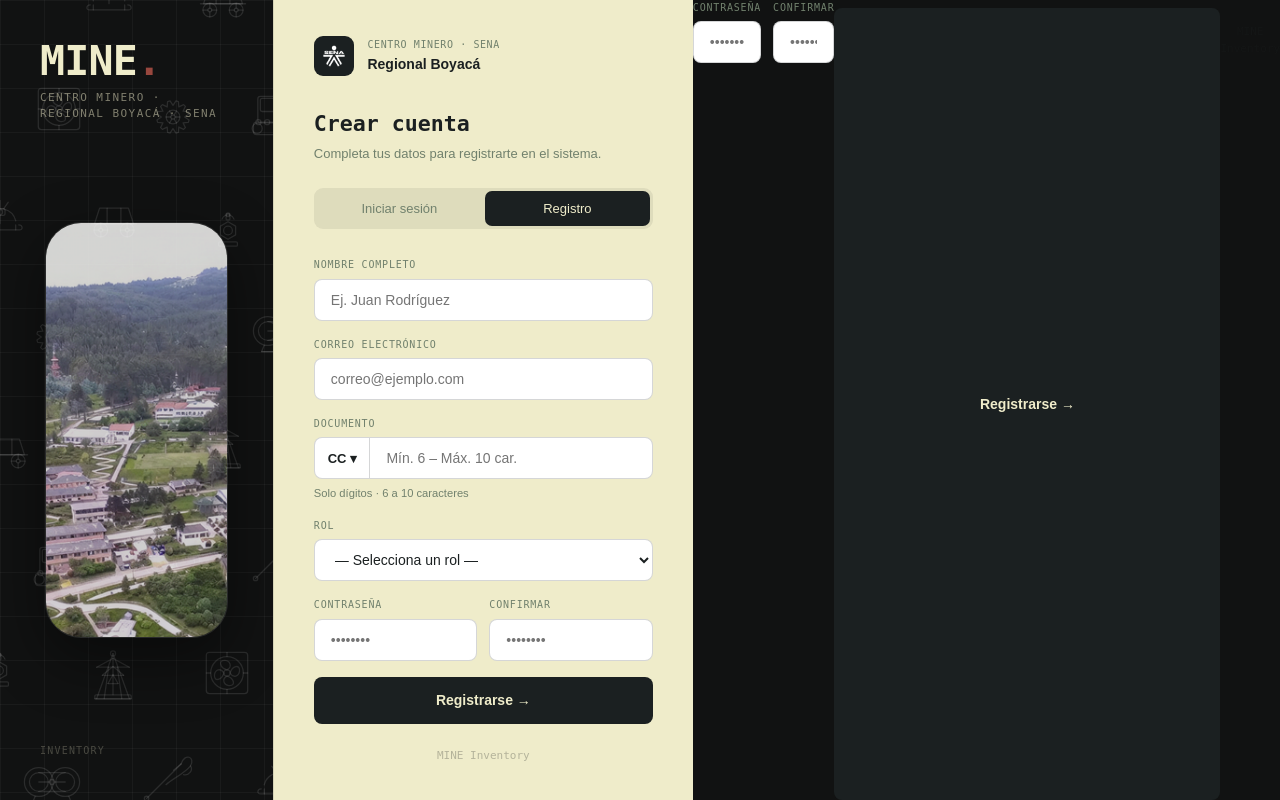
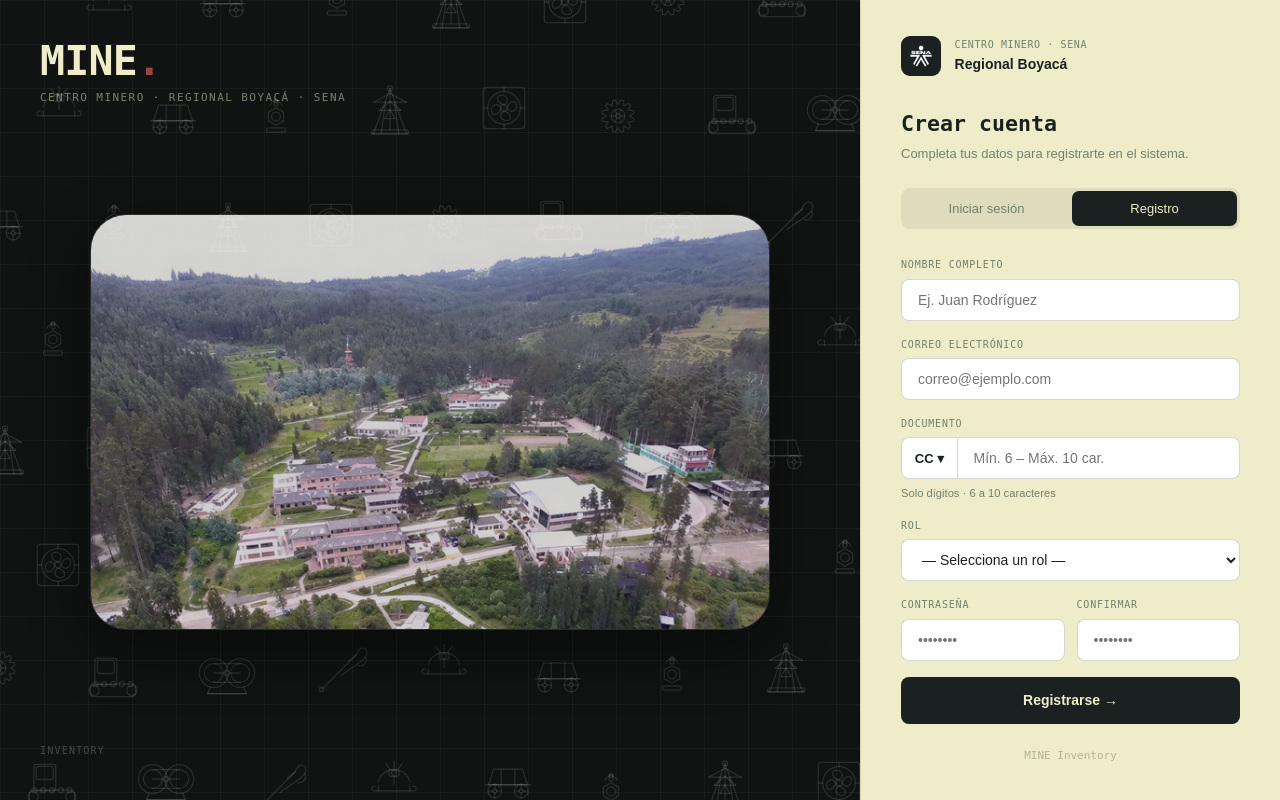
Before and after one commit to pipe732/mine-inventory, a Django app: template usuario/templates/registro.html in a window 1280 px wide. Run offline with Django 5.2, Linux system fonts and the light colour scheme; the template is opened without the code that fills it, so the values that code supplies are empty.

Commit message:
flix: usuario

```diff
--- a/usuario/templates/registro.html
+++ b/usuario/templates/registro.html
@@ -1,5 +1,5 @@
 {% load static %}
-<!doctype html>
+<!DOCTYPE html>
 <html lang="es">
   <head>
     <meta charset="UTF-8" />
@@ -13,7 +13,9 @@
       <canvas id="mineCanvas"></canvas>
 
       <div class="left-content">
-      <div class="brand-text">MINE<span>.</span></div>
+        <div class="brand-text">
+          MINE<span>.</span>
+        </div>
         <div class="brand-sub">Centro Minero · Regional Boyacá · SENA</div>
       </div>
 
@@ -22,13 +24,10 @@
       </div>
 
       <div class="left-content">
-      <span class="corner-note">Inventory </span>
+        <span class="corner-note">Inventory</span>
       </div>
     </div>
-
-
     <div class="right-panel">
-
       <div class="logo-row">
         <div class="logo-box">
           <img src="{% static 'img/Logo-del-sena-Verde-150x150-removebg-preview.png' %}" alt="SENA" />
@@ -49,8 +48,16 @@
 
       {% if messages %}
         {% for message in messages %}
-        <div class="alert-mine {% if message.tags == 'error' %}error{% else %}success{% endif %}">
-          {% if message.tags == 'error' %}⚠{% else %}✓{% endif %} {{ message }}
+          <div class="alert-mine {% if message.tags == 'error' %}
+              error
+            {% else %}
+              success
+            {% endif %}">
+            {% if message.tags == 'error' %}
+              ⚠
+            {% else %}
+              ✓
+            {% endif %} {{ message }}
           </div>
         {% endfor %}
       {% endif %}
@@ -62,14 +69,12 @@
 
         <div class="field-wrap">
           <span class="field-lbl">Nombre completo</span>
-        <input type="text" id="username" name="username" class="mine-input full"
-               placeholder="Ej. Juan Rodríguez" value="{{ username|default:'' }}" required />
+          <input type="text" id="username" name="username" class="mine-input full" placeholder="Ej. Juan Rodríguez" value="{{ username|default:'' }}" required />
         </div>
 
         <div class="field-wrap">
           <span class="field-lbl">Correo electrónico</span>
-        <input type="email" id="email" name="email" class="mine-input full"
-               placeholder="correo@ejemplo.com" value="{{ email|default:'' }}" required />
+          <input type="email" id="email" name="email" class="mine-input full" placeholder="correo@ejemplo.com" value="{{ email|default:'' }}" required />
         </div>
 
         <div class="field-wrap">
@@ -85,8 +90,7 @@
                 <a href="#" data-value="TI">TI – Tarjeta de Identidad</a>
               </div>
             </div>
-          <input type="text" id="documento" name="documento" class="mine-input"
-                 placeholder="Número" value="{{ documento|default:'' }}" required />
+            <input type="text" id="documento" name="documento" class="mine-input" placeholder="Número" value="{{ documento|default:'' }}" required />
           </div>
           <div class="doc-hint" id="doc-hint"></div>
         </div>
@@ -103,33 +107,11 @@
         <div class="row-2 field-wrap">
           <div>
             <span class="field-lbl">Contraseña</span>
-          <input type="password" id="password1" name="password1" class="mine-input full"
-                 placeholder="••••••••" required />
+            <input type="password" id="password1" name="password1" class="mine-input full" placeholder="••••••••" required />
           </div>
           <div>
             <span class="field-lbl">Confirmar</span>
-          <input type="password" id="password2" name="password2" class="mine-input full"
-                 placeholder="••••••••" required />
-        </div>
-      </div>
-
-      <button type="submit" class="btn-submit">Registrarse →</button>
-    </form>
-
-    <div class="version-text">MINE Inventory</div>
-  </div>
-
-
-      <div class="row-2 field-wrap">
-        <div>
-          <span class="field-lbl">Contraseña</span>
-          <input type="password" id="password1" name="password1" class="mine-input full"
-                 placeholder="••••••••" required />
-        </div>
-        <div>
-          <span class="field-lbl">Confirmar</span>
-          <input type="password" id="password2" name="password2" class="mine-input full"
-                 placeholder="••••••••" required />
+            <input type="password" id="password2" name="password2" class="mine-input full" placeholder="••••••••" required />
           </div>
         </div>
 
--- a/usuario/urls.py
+++ b/usuario/urls.py
@@ -8,9 +8,7 @@ urlpatterns = [
     path('registro/',                               views.registro_view,         name='registro'),
     path('olvido/',                                 views.olvido_contrasena_view,name='olvido_contrasena'),
     path('nueva-contrasena/<uid>/<token>/',         views.nueva_contrasena_view, name='nueva_contrasena'),
-    # Gestión de usuarios
     path('usuarios/',                               views.lista_usuarios_view,   name='lista_usuarios'),
     path('usuarios/<str:numero_documento>/json/',   views.detalle_usuario_json,  name='detalle_usuario_json'),
-    # Perfil propio
     path('perfil/',                                 views.perfil_view,           name='perfil'),
 ]
```
Also changed, not shown: usuario/views.py (+1 -15 lines). Lines whose indentation alone changed are shown as unchanged.
